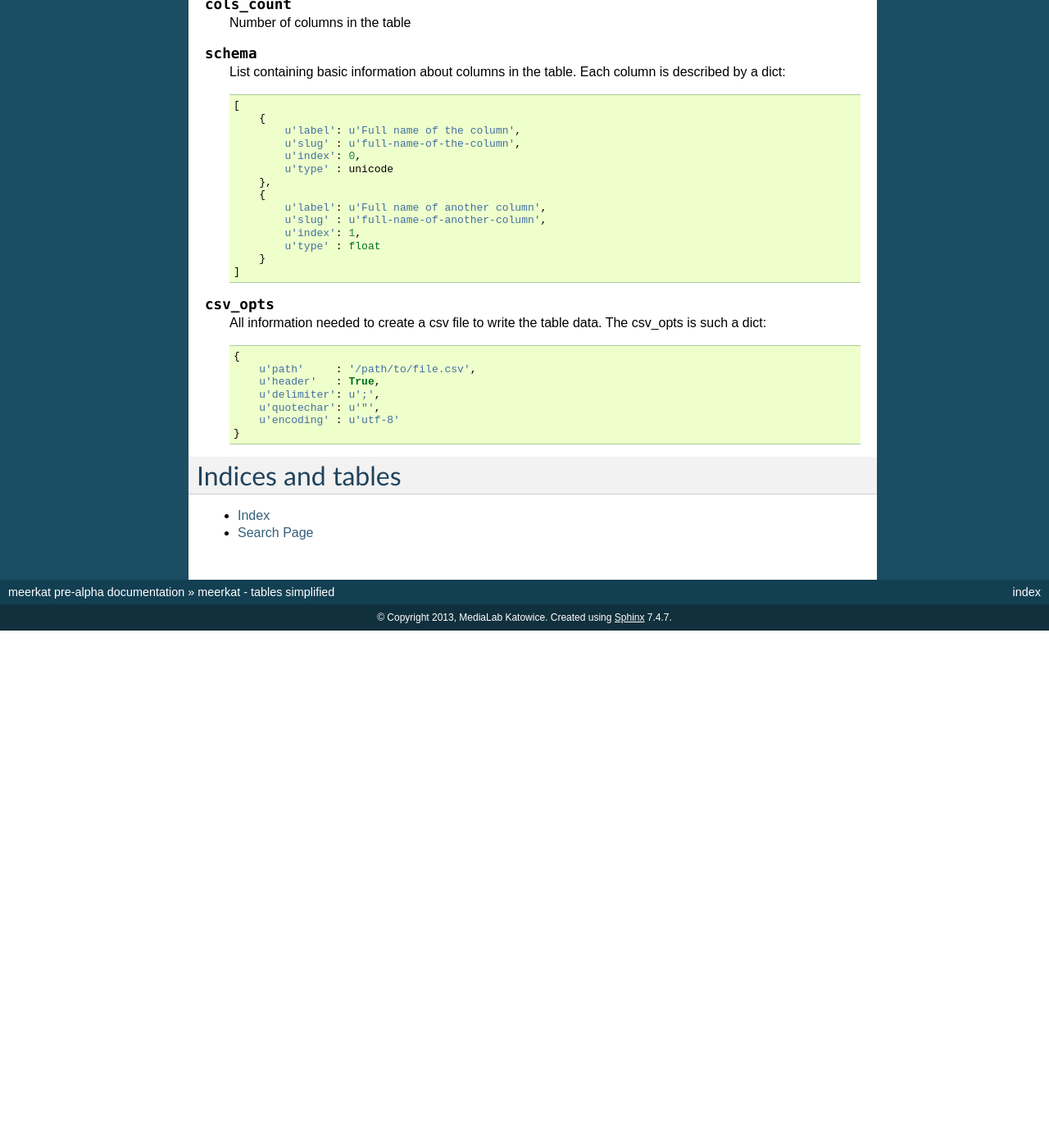
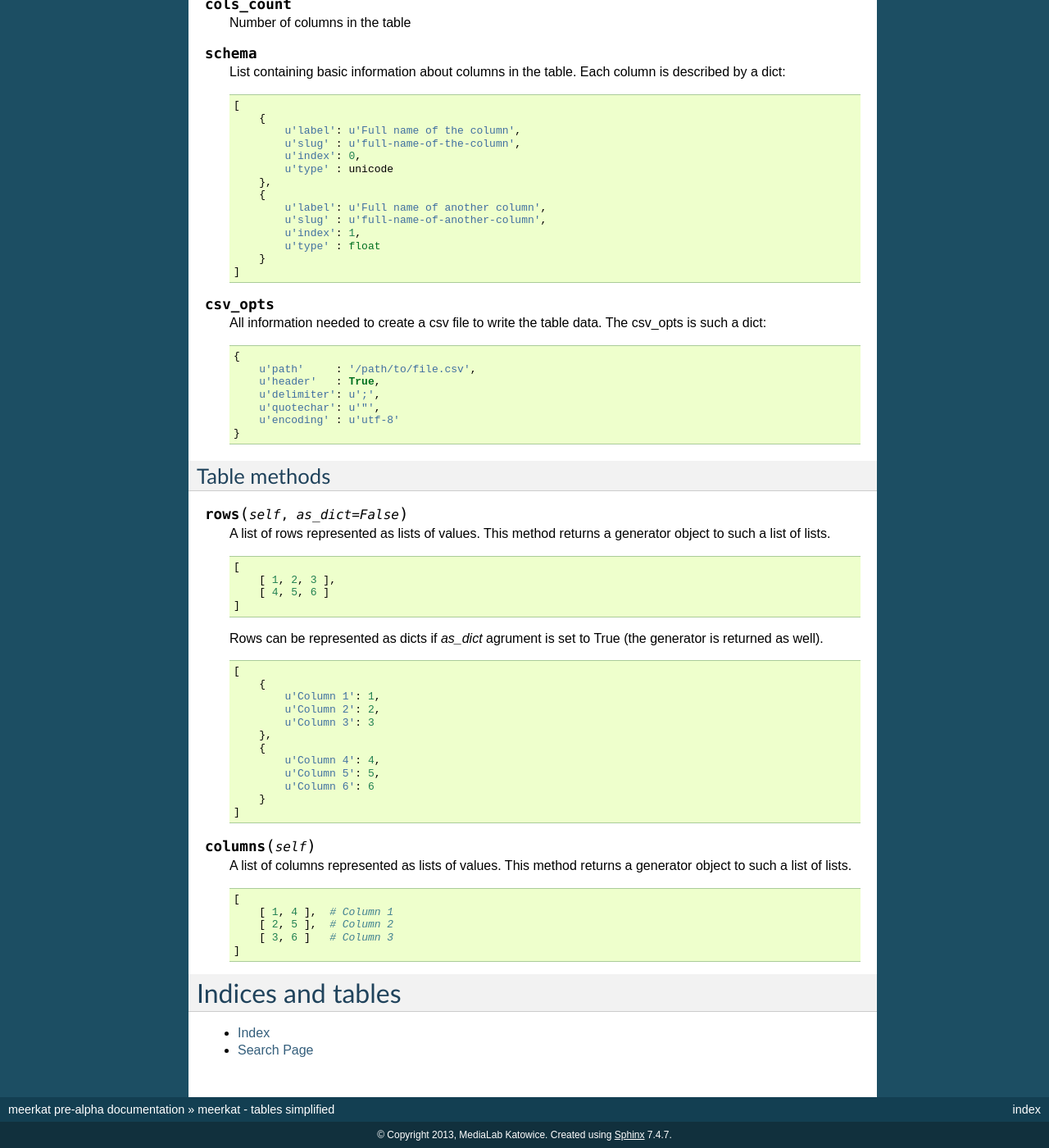
Before and after one commit to medialabkatowice/meerkat, a Sphinx documentation site: the page built from docs/index.rst, in a window 1280 px wide and 1400 px high, scrolled down 2080 px. Shown: the whole window at 82% size. Built offline with Sphinx 7.4.7, drawn with Linux system fonts in a browser that asks for light colours; before the commit the page ends 2849 px from its top, so only the background shows below that; some of the changed text lies outside the part shown.

Commit message:
First methods of Table documented

```diff
--- a/docs/index.rst
+++ b/docs/index.rst
@@ -98,12 +98,14 @@ Table constructor
 
    Table constructor takes several optional arguments:
 
-   - *labels* is a list of strings (or unicodes) to be used as column labels (and derived column slugs)
+   - *labels* is a list of strings (or unicodes) to be used as column labels
+     (and derived column slugs)
    - *types* is a list of python types to be used for storing data in each
      column. Types available are *int*, *float* and *unicode*. It's especially
      helpfull when a numeric values are string labels and should be treated as
      such (e.g. personal ID).
-   - *\*\*csv_opts* is a collection of csv related arguments (here shown with defaults):
+   - *\*\*csv_opts* is a collection of csv related arguments (here shown with
+     defaults):
      ::
       {
           u'header'   : True,     # whether file has a header row or not
@@ -130,7 +132,8 @@ Table attributes
 
 .. attribute:: schema
 
-   List containing basic information about columns in the table. Each column is described by a dict:
+   List containing basic information about columns in the table. Each column is
+   described by a dict:
    ::
     [
         {
@@ -150,7 +153,8 @@ Table attributes
 
 .. attribute:: csv_opts
 
-   All information needed to create a csv file to write the table data. The csv_opts is such a dict:
+   All information needed to create a csv file to write the table data. The
+   csv_opts is such a dict:
    ::
     {
         u'path'     : '/path/to/file.csv',
@@ -160,6 +164,46 @@ Table attributes
         u'encoding' : u'utf-8'
     }
 
+Table methods
+-------------
+
+.. method:: rows(self, as_dict=False)
+
+   A list of rows represented as lists of values. This method returns
+   a generator object to such a list of lists.
+   ::
+    [
+        [ 1, 2, 3 ],
+        [ 4, 5, 6 ]
+    ]
+
+   Rows can be represented as dicts if *as_dict* agrument is set to True (the
+   generator is returned as well).
+   ::
+    [
+        {
+            u'Column 1': 1,
+            u'Column 2': 2,
+            u'Column 3': 3
+        },
+        {
+            u'Column 4': 4,
+            u'Column 5': 5,
+            u'Column 6': 6
+        }
+    ]
+
+.. method:: columns(self)
+
+   A list of columns represented as lists of values. This method returns
+   a generator object to such a list of lists.
+   ::
+    [
+        [ 1, 4 ],  # Column 1
+        [ 2, 5 ],  # Column 2
+        [ 3, 6 ]   # Column 3
+    ]
+
 
 Indices and tables
 ==================
```
